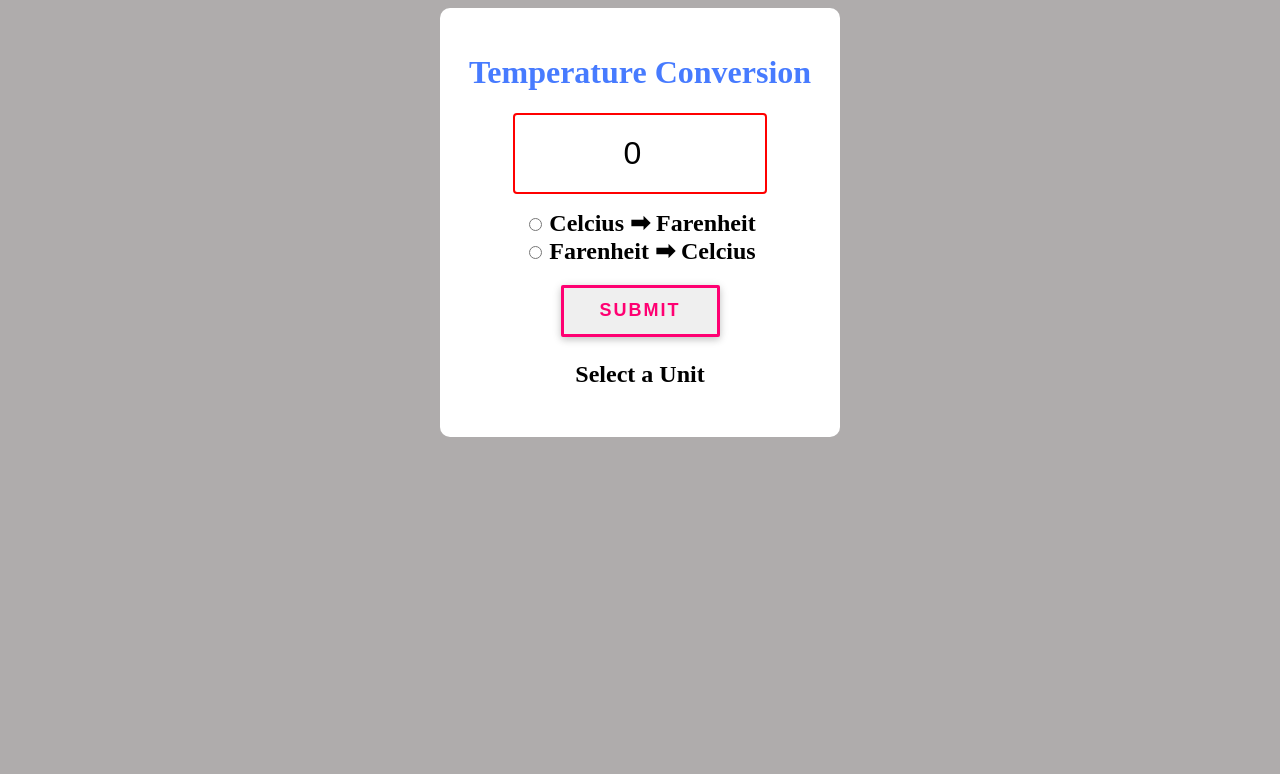
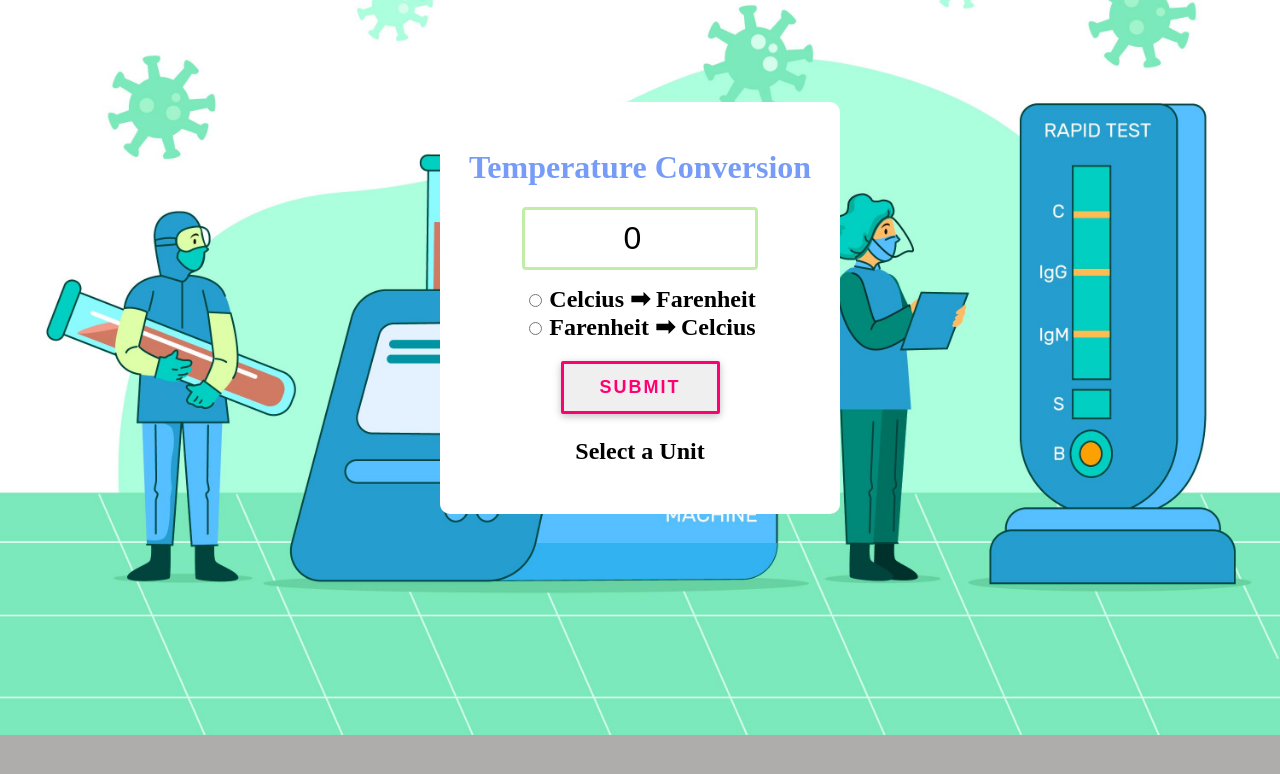
Before and after one commit to developershailesh2/Temperature-Converter, a plain HTML site: page index.html in a window 1280 px wide. Drawn offline with Linux system fonts and the light colour scheme.

Commit message:
New Image added

```diff
--- a/style.css
+++ b/style.css
@@ -1,10 +1,17 @@
 body{
-    font-family: 'Times New Roman', Times, serif;
+    font-family: 'Times New Roman';
     background-color: hsl(0, 2%, 68%);
+    display: flex;
+    justify-content: center;
+    height: 75vh;
+    background-image: url(temp_img.jpg);
+    background-size: cover;
+    background-position: center;
+    background-repeat: no-repeat;
 }
 
 h1{
-    color: hsl(223, 100%, 64%);
+    color: hsl(223, 90%, 72%);
 }
 
 form
@@ -22,10 +29,13 @@ form
     width: 60%;
     text-align: center;
     font-size: 2em;
-    border: 2px solid red;
+    border: 3px solid hsl(0, 100%, 50%);
     border-radius: 4px;
     margin-bottom: 15px;
-    padding: 20px;
+    padding: 10px;
+}
+#textBox:not(active){
+    border: 3px solid hsl(96, 67%, 79%);
 }
 label{
     font-size: 1.5em;
```
Also changed, not shown: temp_img.jpg (added).
